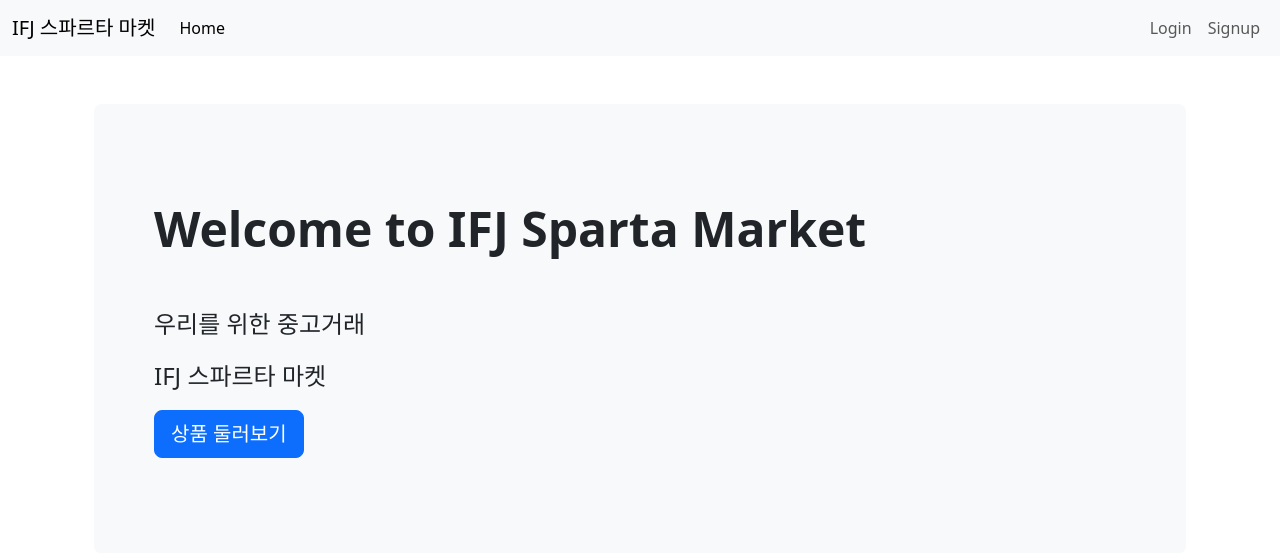
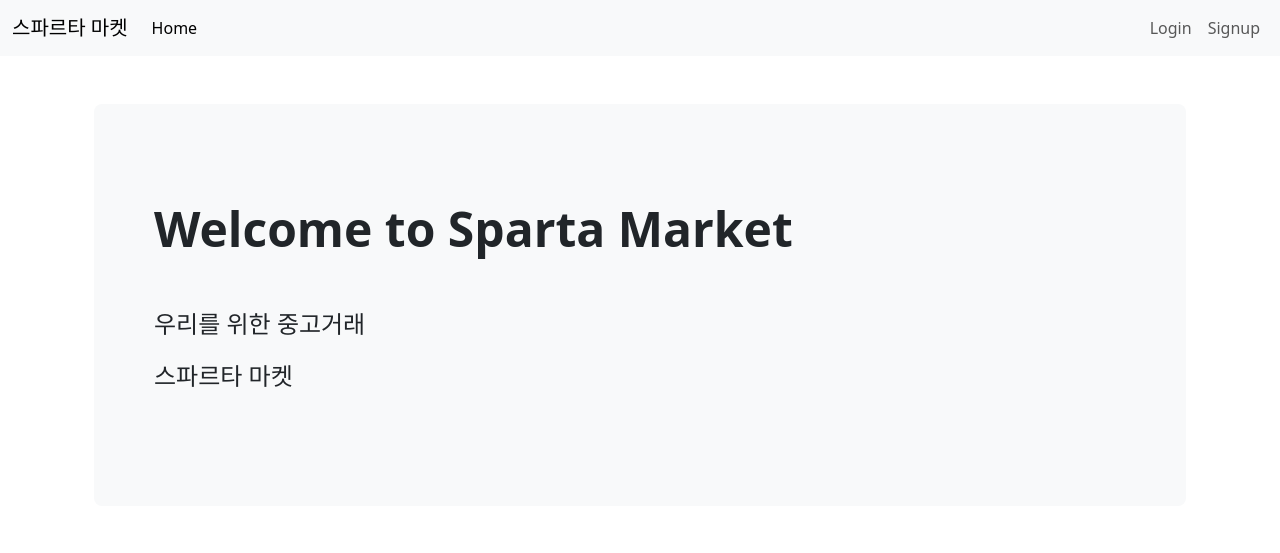
Before and after one commit to lguewk06/spartamarket_DRF, a Django app: page /main/ in a window 1280 px wide. Shown: the top 553 px of the page. Run offline with Django 4.2, Linux system fonts and the light colour scheme.

Commit message:
accounts 완료

```diff
--- a/manage.py
+++ b/manage.py
@@ -6,7 +6,8 @@ import sys
 
 def main():
     """Run administrative tasks."""
-    os.environ.setdefault('DJANGO_SETTINGS_MODULE', 'spartamarket_DRF.settings')
+    os.environ.setdefault('DJANGO_SETTINGS_MODULE',
+                          'spartamarket_DRF.settings')
     try:
         from django.core.management import execute_from_command_line
     except ImportError as exc:
--- a/templates/base.html
+++ b/templates/base.html
@@ -14,7 +14,7 @@
 
     <nav class="navbar navbar-expand-lg navbar-light bg-light">
         <div class="container-fluid">
-            <a class="navbar-brand" href="{% url 'main' %}">IFJ 스파르타 마켓</a>
+            <a class="navbar-brand" href="{% url 'main' %}">스파르타 마켓</a>
             <button class="navbar-toggler" type="button" data-bs-toggle="collapse" data-bs-target="#navbarNav"
                 aria-controls="navbarNav" aria-expanded="false" aria-label="Toggle navigation">
                 <span class="navbar-toggler-icon"></span>
--- a/templates/main.html
+++ b/templates/main.html
@@ -4,10 +4,10 @@
 <div class="container mt-5">
     <div class="p-5 mb-4 bg-light rounded-3">
         <div class="container-fluid py-5">
-            <h1 class="display-5 fw-bold mb-5">Welcome to IFJ Sparta Market</h1>
+            <h1 class="display-5 fw-bold mb-5">Welcome to Sparta Market</h1>
             <p class="fs-4">우리를 위한 중고거래</p>
-            <p class="fs-4">IFJ 스파르타 마켓</p>
-            <a href="{% url 'articles:articles' %}" class="btn btn-primary btn-lg">상품 둘러보기</a>
+            <p class="fs-4">스파르타 마켓</p>
+            {% comment %} <a href="{% url 'articles:articles' %}" class="btn btn-primary btn-lg">상품 둘러보기</a> {% endcomment %}
         </div>
     </div>
 </div>
```
